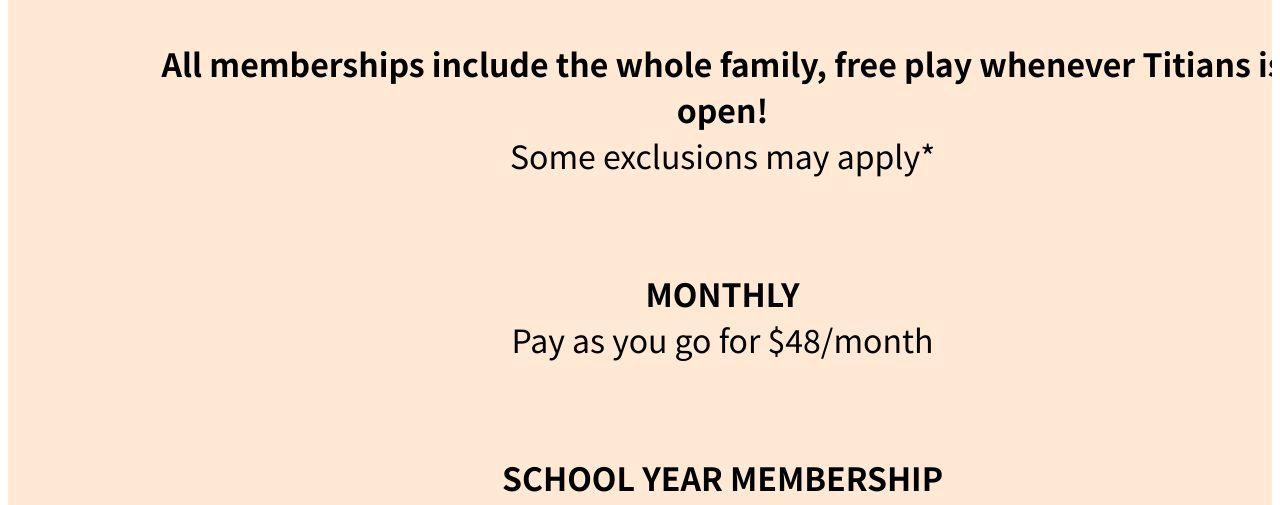
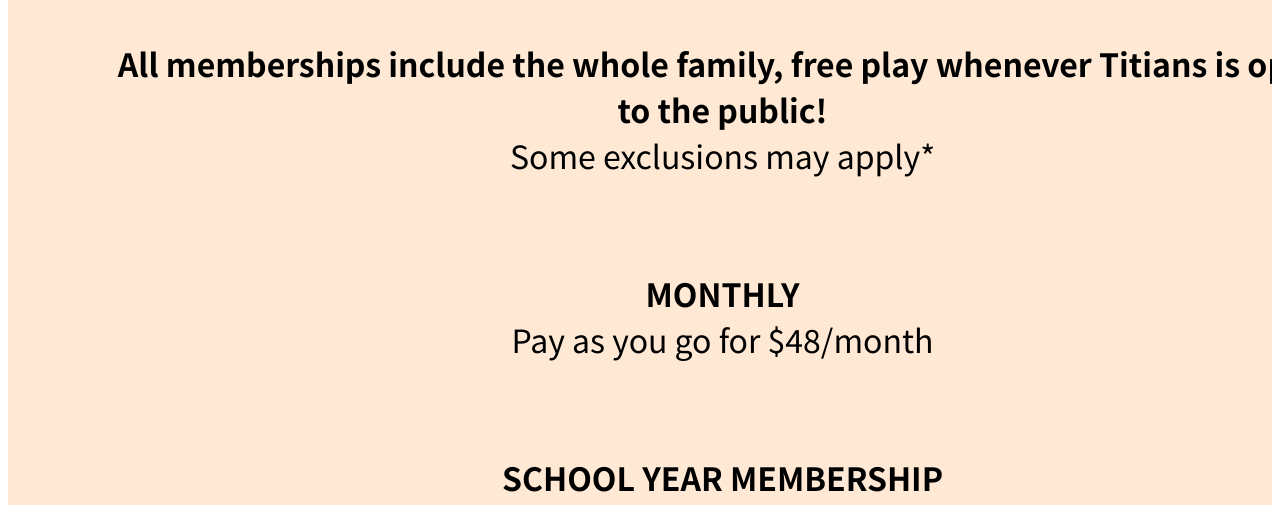
Before and after one commit to Sherleynorelia/Titian3, a website built with Parcel: page membership.html in a window 1280 px wide. Shown: the part 595-1100 px from the top of the page. Built offline with nearby package versions, Linux system fonts and the light colour scheme; files whose address does not match are found by name.

Commit message:
Update membership.html

```diff
--- a/membership.html
+++ b/membership.html
@@ -26,7 +26,7 @@
         <p class="all-memberships-include-the-wh">
           <b class="all-memberships-include"
             >All memberships include the whole family, free play whenever
-            Titians is open!</b
+            Titians is open to the public!</b
           >
         </p>
         <p class="all-memberships-include-the-wh">
```
